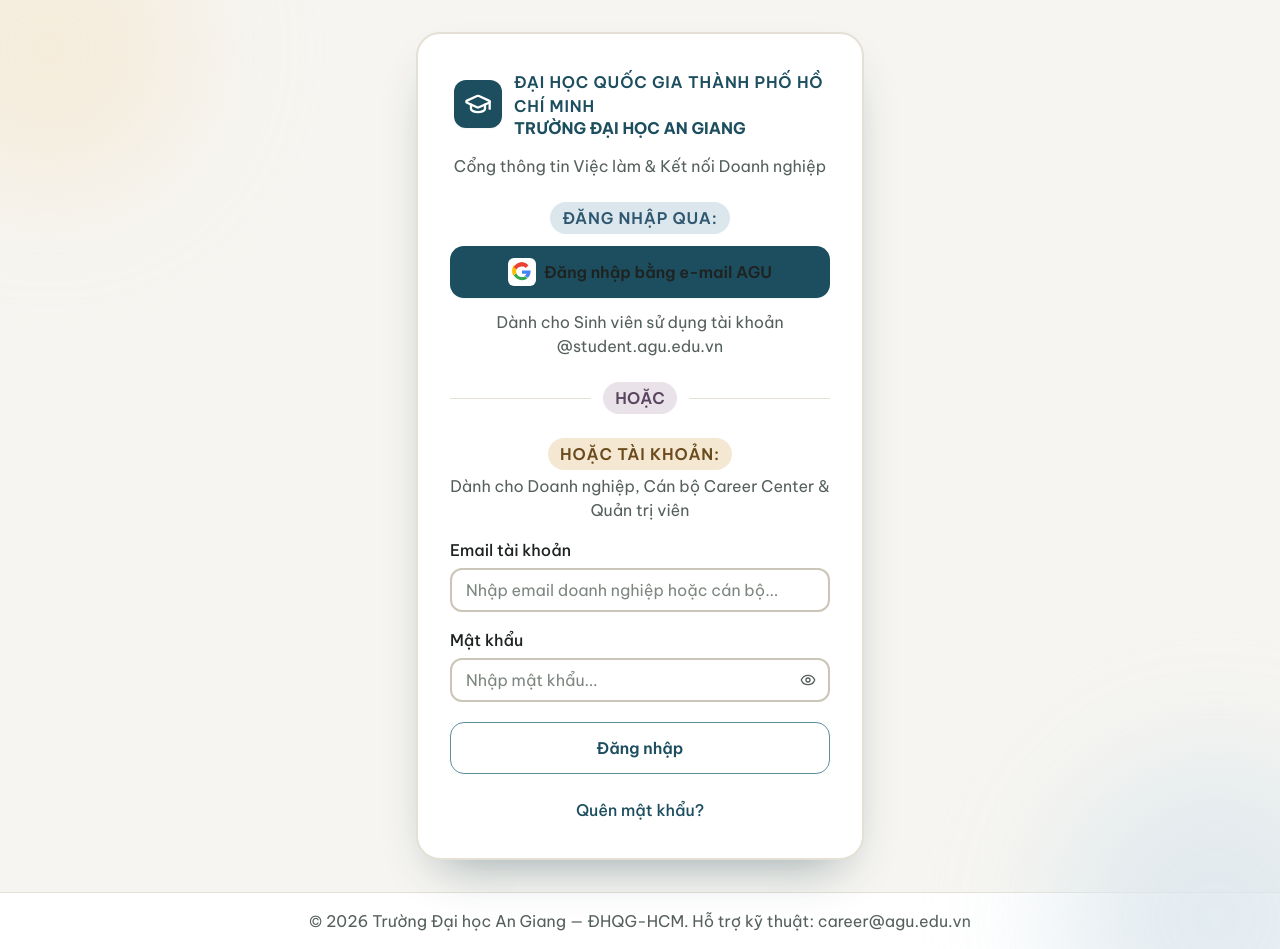
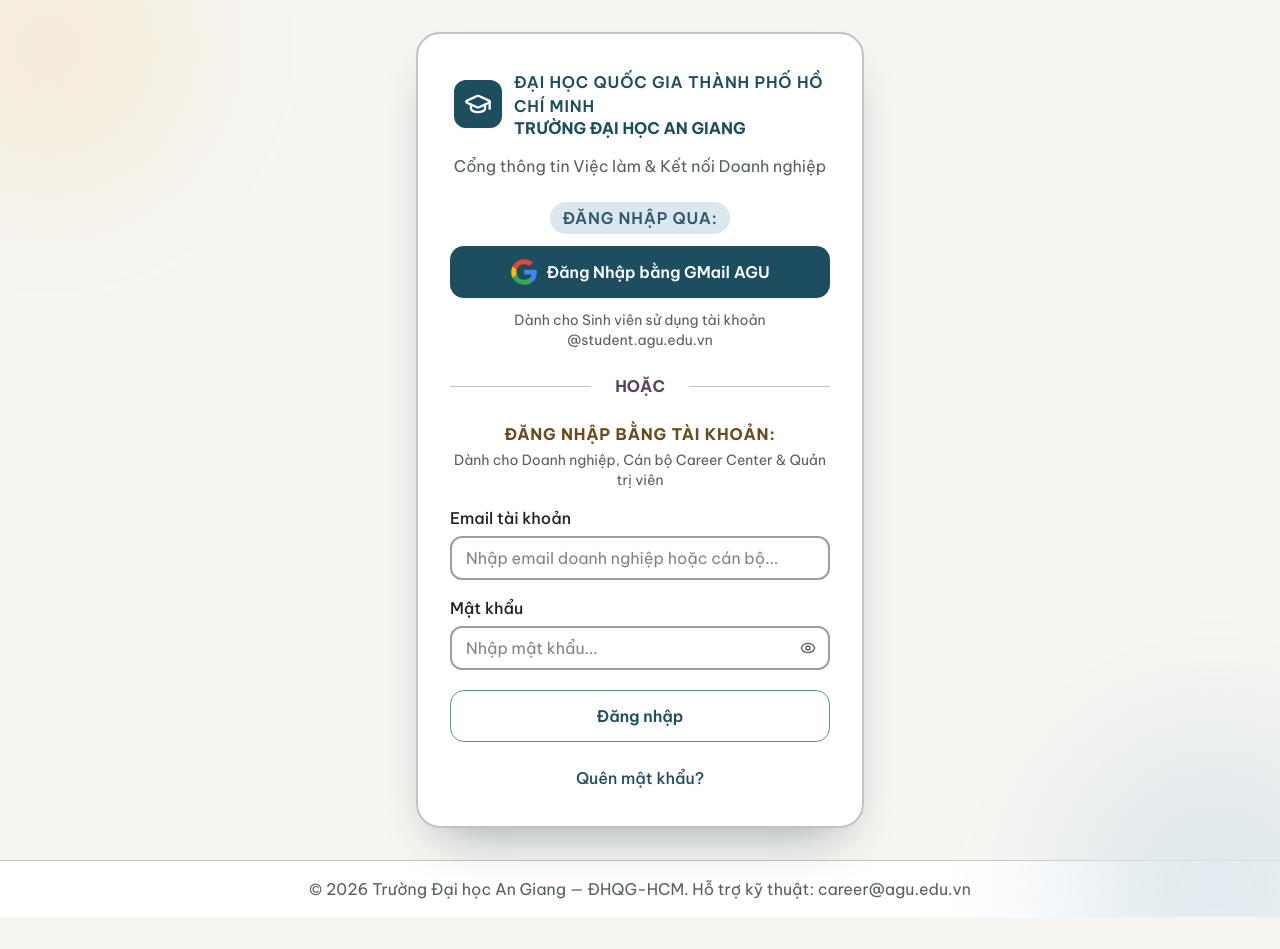
Before and after one commit to DuyCaChef/university-recruitment-crm, a React (Vite) app in the folder frontend/: page /login in a window 1280 px wide. After the commit the page ends 917 px from the top, so only its background shows below. Built offline with nearby package versions, Linux system fonts and the light colour scheme; no server answers.

Commit message:
fix(ui-LoginPage): thêm icon Logo GG, chỉnh sủa text, màu viền c-line

```diff
--- a/frontend/src/components/ui/Input.tsx
+++ b/frontend/src/components/ui/Input.tsx
@@ -1,5 +1,12 @@
 // src/components/ui/Input.tsx
-import { forwardRef, type InputHTMLAttributes, type ReactNode } from "react";
+import {
+  forwardRef,
+  useEffect,
+  useState,
+  type ChangeEventHandler,
+  type InputHTMLAttributes,
+  type ReactNode,
+} from "react";
 import { AlertCircle } from "lucide-react";
 import { cn } from "@/shared/lib/cn";
 
@@ -11,8 +18,24 @@ export interface InputProps extends InputHTMLAttributes<HTMLInputElement> {
 }
 
 export const Input = forwardRef<HTMLInputElement, InputProps>(
-  ({ id, label, error, rightElement, className, ...props }, ref) => {
+  ({ id, label, error, rightElement, className, value, defaultValue, onChange, ...props }, ref) => {
     const errorId = error ? `${id}-error` : undefined;
+    const [isEmpty, setIsEmpty] = useState<boolean>(
+      () => String(value ?? defaultValue ?? "").trim().length === 0,
+    );
+
+    useEffect(() => {
+      if (value !== undefined) {
+        setIsEmpty(String(value).trim().length === 0);
+      }
+    }, [value]);
+
+    const handleChange: ChangeEventHandler<HTMLInputElement> = (event) => {
+      setIsEmpty(event.target.value.trim().length === 0);
+      onChange?.(event);
+    };
+
+    const shouldShowErrorBorder = Boolean(error) && !isEmpty;
 
     return (
       <div className="flex flex-col gap-1.5">
@@ -31,12 +54,15 @@ export const Input = forwardRef<HTMLInputElement, InputProps>(
               "hover:border-brand-400",
               "focus:border-brand-600 focus:outline-none focus:ring-4 focus:ring-brand-100",
               "disabled:cursor-not-allowed disabled:bg-subtle disabled:text-ink-3",
-              error
-                ? "border-2 border-danger focus:border-danger focus:ring-4 focus:ring-danger/10"
+              shouldShowErrorBorder
+                ? "border-2 border-danger-border focus:border-danger-border focus:ring-4 focus:ring-danger-bg"
                 : "border-2 border-line-strong",
               rightElement ? "pr-11" : "",
               className,
             )}
+            value={value}
+            defaultValue={value === undefined ? defaultValue : undefined}
+            onChange={handleChange}
             {...props}
           />
           {rightElement && (
@@ -50,7 +76,7 @@ export const Input = forwardRef<HTMLInputElement, InputProps>(
           <p
             id={errorId}
             role="alert"
-            className="flex items-start gap-1.5 text-small text-danger"
+            className="flex items-start gap-1.5 text-small text-danger-ink"
           >
             <AlertCircle
               className="mt-0.5 h-4 w-4 shrink-0"
--- a/frontend/src/features/auth/components/AguSsoButton.tsx
+++ b/frontend/src/features/auth/components/AguSsoButton.tsx
@@ -3,32 +3,6 @@ import { useState, type ReactElement } from "react";
 import { Button } from "@/components/ui/Button";
 import { UI_LABELS } from "@/shared/constants/errors";
 import { getAguGoogleSsoUrl } from "../api/authApi";
-
-const GoogleLogo = (): ReactElement => (
-  <svg
-    viewBox="0 0 24 24"
-    className="h-5 w-5"
-    role="img"
-    aria-label="Google"
-  >
-    <path
-      fill="#4285F4"
-      d="M21.805 10.201h-.685V10.16H12v3.84h5.513a5.073 5.073 0 0 1-2.096 2.32l.017.112 3.348 2.58.232.023c2.147-1.974 3.385-4.885 3.385-8.834Z"
-    />
-    <path
-      fill="#34A853"
-      d="M12 21.94c2.72 0 5.01-.89 6.68-2.41l-3.246-2.52A7.1 7.1 0 0 1 12 18.1a7.02 7.02 0 0 1-6.6-4.62l-.096.008-3.17 2.45-.04.105A11.98 11.98 0 0 0 12 21.94Z"
-    />
-    <path
-      fill="#FBBC05"
-      d="M5.4 13.48a7.47 7.47 0 0 1-.4-2.36c0-.82.13-1.61.38-2.36V6.17l-3.19-2.47-.104.05A11.95 11.95 0 0 0 .12 11.12c0 1.94.47 3.77 1.28 5.39l3.1-2.87.1-.16Z"
-    />
-    <path
-      fill="#EA4335"
-      d="M12 5.5c1.73 0 3.29.59 4.53 1.75l3.31-3.24A11.5 11.5 0 0 0 12 .1A11.96 11.96 0 0 0 2.1 6.17l3.29 2.59A7.09 7.09 0 0 1 12 5.5Z"
-    />
-  </svg>
-);
 
 interface AguSsoButtonProps {
   disabled?: boolean;
@@ -67,15 +41,22 @@ export const AguSsoButton = ({
         onClick={handleSsoRedirect}
       >
         <span
-          className="inline-flex h-7 w-7 items-center justify-center rounded-xs bg-surface shadow-sm"
+          className="inline-flex h-7 w-7 items-center justify-center"
           aria-hidden="true"
         >
-          <GoogleLogo />
+          <img
+            src="/google-color.svg"
+            alt=""
+            className="h-7 w-7"
+            aria-hidden="true"
+          />
         </span>
-        <span>{UI_LABELS.SSO_BUTTON_TEXT}</span>
+        <span className="text-white text-base">
+          {UI_LABELS.SSO_BUTTON_TEXT}
+        </span>
       </Button>
 
-      <p className="text-center text-caption text-ink-2">
+      <p className="text-center text-sm text-caption text-ink-2">
         {UI_LABELS.SSO_HELPER_TEXT}
       </p>
     </section>
--- a/frontend/src/features/auth/components/CredentialsLoginForm.tsx
+++ b/frontend/src/features/auth/components/CredentialsLoginForm.tsx
@@ -83,11 +83,11 @@ export const CredentialsLoginForm = ({
       <div className="flex flex-col gap-1 text-center">
         <h2
           id="credentials-login-heading"
-          className="mx-auto w-fit rounded-pill bg-sand-100 px-3 py-1 text-caption font-semibold uppercase tracking-wider text-sand-ink"
+          className="mx-auto w-fit px-3 text-caption font-bold uppercase tracking-wider text-sand-ink"
         >
           {UI_LABELS.CREDENTIALS_SECTION_LABEL}
         </h2>
-        <p className="text-caption text-ink-2">
+        <p className="text-sm text-ink-2">
           {UI_LABELS.CREDENTIALS_HELPER_TEXT}
         </p>
       </div>
--- a/frontend/src/features/auth/pages/LoginPage.tsx
+++ b/frontend/src/features/auth/pages/LoginPage.tsx
@@ -1,25 +1,27 @@
 // src/features/auth/pages/LoginPage.tsx
-import { useState, type ReactElement } from 'react';
-import { useSearchParams } from 'react-router-dom';
-import { AlertCircle } from 'lucide-react';
-import { ERROR_MESSAGES } from '@/shared/constants/errors';
-import { AguSsoButton } from '../components/AguSsoButton';
-import { CredentialsLoginForm } from '../components/CredentialsLoginForm';
-import { ForgotPasswordModal } from '../components/ForgotPasswordModal';
+import { useState, type ReactElement } from "react";
+import { useSearchParams } from "react-router-dom";
+import { AlertCircle } from "lucide-react";
+import { ERROR_MESSAGES } from "@/shared/constants/errors";
+import { AguSsoButton } from "../components/AguSsoButton";
+import { CredentialsLoginForm } from "../components/CredentialsLoginForm";
+import { ForgotPasswordModal } from "../components/ForgotPasswordModal";
 
 export const LoginPage = (): ReactElement => {
   const [isForgotModalOpen, setIsForgotModalOpen] = useState<boolean>(false);
   const [searchParams] = useSearchParams();
 
   // Bắt mã lỗi trả về trên URL nếu Google SSO bị từ chối (ví dụ: dùng @gmail.com cá nhân)
-  const ssoErrorCode = searchParams.get('error');
+  const ssoErrorCode = searchParams.get("error");
   const ssoErrorMessage = ssoErrorCode
     ? (ERROR_MESSAGES[ssoErrorCode] ?? ERROR_MESSAGES.SSO_DOMAIN_FORBIDDEN)
     : null;
 
   return (
     <div className="flex flex-col gap-6">
-      <h1 className="sr-only">Đăng nhập Cổng Việc làm Trường Đại học An Giang</h1>
+      <h1 className="sr-only">
+        Đăng nhập Cổng Việc làm Trường Đại học An Giang
+      </h1>
 
       {/* Thông báo lỗi nếu luồng Google SSO redirect về kèm mã lỗi */}
       {ssoErrorMessage && (
@@ -27,7 +29,10 @@ export const LoginPage = (): ReactElement => {
           role="alert"
           className="rounded-input border border-danger bg-clay-100 p-3.5 text-small text-clay-ink flex items-start gap-2.5"
         >
-          <AlertCircle className="h-5 w-5 shrink-0 text-danger mt-0.5" aria-hidden="true" />
+          <AlertCircle
+            className="h-5 w-5 shrink-0 text-danger mt-0.5"
+            aria-hidden="true"
+          />
           <span>{ssoErrorMessage}</span>
         </div>
       )}
@@ -36,16 +41,22 @@ export const LoginPage = (): ReactElement => {
       <AguSsoButton />
 
       {/* Đường phân cách nhẹ giữa 2 luồng xác thực */}
-      <div className="relative flex items-center" role="separator" aria-label="Hoặc">
+      <div
+        className="relative flex items-center"
+        role="separator"
+        aria-label="Hoặc"
+      >
         <div className="h-px flex-1 bg-line" />
-        <span className="mx-3 rounded-pill bg-mauve-100 px-3 py-1 text-caption font-semibold text-mauve-ink">
+        <span className="mx-3 px-3 text-caption font-bold text-mauve-ink">
           HOẶC
         </span>
         <div className="h-px flex-1 bg-line" />
       </div>
 
       {/* Khối 2: Form Email & Mật khẩu dành cho Career Center và Employer */}
-      <CredentialsLoginForm onOpenForgotPassword={() => setIsForgotModalOpen(true)} />
+      <CredentialsLoginForm
+        onOpenForgotPassword={() => setIsForgotModalOpen(true)}
+      />
 
       {/* Hộp thoại hướng dẫn khi bấm Quên mật khẩu */}
       <ForgotPasswordModal
--- a/frontend/src/shared/constants/errors.ts
+++ b/frontend/src/shared/constants/errors.ts
@@ -39,9 +39,9 @@ export const UI_LABELS = {
   APP_UNIVERSITY_NAME: "TRƯỜNG ĐẠI HỌC AN GIANG",
   APP_PORTAL_SUBTITLE: "Cổng thông tin Việc làm & Kết nối Doanh nghiệp",
   SSO_SECTION_LABEL: "ĐĂNG NHẬP QUA:",
-  SSO_BUTTON_TEXT: "Đăng nhập bằng e-mail AGU",
+  SSO_BUTTON_TEXT: "Đăng Nhập bằng GMail AGU",
   SSO_HELPER_TEXT: "Dành cho Sinh viên sử dụng tài khoản @student.agu.edu.vn",
-  CREDENTIALS_SECTION_LABEL: "HOẶC TÀI KHOẢN:",
+  CREDENTIALS_SECTION_LABEL: "ĐĂNG NHẬP BẰNG TÀI KHOẢN:",
   CREDENTIALS_HELPER_TEXT:
     "Dành cho Doanh nghiệp, Cán bộ Career Center & Quản trị viên",
 } as const;
--- a/frontend/src/styles/tokens.css
+++ b/frontend/src/styles/tokens.css
@@ -8,80 +8,80 @@
   color-scheme: light;
 
   /* ── Brand (Teal) ─────────────────────────── */
-  --c-brand-50:  #EEF5F6;
-  --c-brand-100: #D5E5E9;
-  --c-brand-200: #B2CDD5;
-  --c-brand-300: #8FB5BF;
-  --c-brand-400: #5C8E9C;
-  --c-brand-500: #3A7383;
-  --c-brand-600: #1D4E5F;
-  --c-brand-700: #163C4A;
-  --c-brand-800: #10303C;
-  --c-brand-900: #0F3340;
-  --c-brand-text: #1D4E5F;
+  --c-brand-50: #eef5f6;
+  --c-brand-100: #d5e5e9;
+  --c-brand-200: #b2cdd5;
+  --c-brand-300: #8fb5bf;
+  --c-brand-400: #5c8e9c;
+  --c-brand-500: #3a7383;
+  --c-brand-600: #1d4e5f;
+  --c-brand-700: #163c4a;
+  --c-brand-800: #10303c;
+  --c-brand-900: #0f3340;
+  --c-brand-text: #1d4e5f;
 
   /* ── Clay (đất nung) ──────────────────────── */
-  --c-clay-600: #A65A3E;
-  --c-clay-100: #F2E0D6;
-  --c-clay-ink: #7A3E27;
+  --c-clay-600: #a65a3e;
+  --c-clay-100: #f2e0d6;
+  --c-clay-ink: #7a3e27;
 
   /* ── Sand (cát) ───────────────────────────── */
-  --c-sand:     #D6A964;
-  --c-sand-100: #F4E8D2;
-  --c-sand-ink: #6B4A1C;
+  --c-sand: #d6a964;
+  --c-sand-100: #f4e8d2;
+  --c-sand-ink: #6b4a1c;
 
   /* ── Sage (xanh sage) ─────────────────────── */
-  --c-sage:     #7FA58A;
-  --c-sage-100: #DFEBE1;
-  --c-sage-ink: #2F5E42;
+  --c-sage: #7fa58a;
+  --c-sage-100: #dfebe1;
+  --c-sage-ink: #2f5e42;
 
   /* ── Mist (xám xanh) ─────────────────────── */
-  --c-mist-100: #DCE7ED;
-  --c-mist-ink: #2F5870;
+  --c-mist-100: #dce7ed;
+  --c-mist-ink: #2f5870;
 
   /* ── Mauve (tím xám) ─────────────────────── */
-  --c-mauve-100: #E9E2E8;
-  --c-mauve-ink: #5A4560;
+  --c-mauve-100: #e9e2e8;
+  --c-mauve-ink: #5a4560;
 
   /* ── Neutrals ─────────────────────────────── */
-  --c-canvas:      #F6F5F1;
-  --c-surface:     #FFFFFF;
-  --c-subtle:      #EFEDE6;
-  --c-line:        #E4E0D6;
-  --c-line-strong: #CBC6B8;
-  --c-ink:         #1E2321;
-  --c-ink-2:       #56605B;
-  --c-ink-3:       #7D867F;
-  --c-focus:       #2F7F95;
+  --c-canvas: #f6f5f1;
+  --c-surface: #ffffff;
+  --c-subtle: #efede6;
+  --c-line: #c3c3c3;
+  --c-line-strong: #9f9e99;
+  --c-ink: #1e2321;
+  --c-ink-2: #56605b;
+  --c-ink-3: #7d867f;
+  --c-focus: #2f7f95;
 
   /* ── Semantic ─────────────────────────────── */
-  --c-success-bg:     #DFEBE1;
-  --c-success-ink:    #2F5E42;
-  --c-success-border: #7FA58A;
+  --c-success-bg: #dfebe1;
+  --c-success-ink: #2f5e42;
+  --c-success-border: #7fa58a;
 
-  --c-warning-bg:     #F4E8D2;
-  --c-warning-ink:    #6B4A1C;
-  --c-warning-border: #D6A964;
+  --c-warning-bg: #f4e8d2;
+  --c-warning-ink: #6b4a1c;
+  --c-warning-border: #d6a964;
 
-  --c-danger-bg:     #FBE7E4;
-  --c-danger-ink:    #A3281C;
-  --c-danger-border: #D9574A;
+  --c-danger-bg: #fbe7e4;
+  --c-danger-ink: #a3281c;
+  --c-danger-border: #d9574a;
 
-  --c-info-bg:     #DCE7ED;
-  --c-info-ink:    #2F5870;
-  --c-info-border: #5C8E9C;
+  --c-info-bg: #dce7ed;
+  --c-info-ink: #2f5870;
+  --c-info-border: #5c8e9c;
 
-  --c-neutral-bg:     #EFEDE6;
-  --c-neutral-ink:    #56605B;
-  --c-neutral-border: #CBC6B8;
+  --c-neutral-bg: #efede6;
+  --c-neutral-ink: #56605b;
+  --c-neutral-border: #cbc6b8;
 
   /* ── Border Radius ────────────────────────── */
-  --radius-xs:     6px;
-  --radius-input:  12px;
+  --radius-xs: 6px;
+  --radius-input: 12px;
   --radius-button: 14px;
-  --radius-card:   18px;
-  --radius-panel:  24px;
-  --radius-pill:   999px;
+  --radius-card: 18px;
+  --radius-panel: 24px;
+  --radius-pill: 999px;
 
   /* ── Shadows (theme sáng) ─────────────────── */
   --shadow-sm: 0 1px 2px rgba(15, 51, 64, 0.06);
@@ -94,72 +94,72 @@
   color-scheme: dark;
 
   /* Brand */
-  --c-brand-50:  #0F2A35;
+  --c-brand-50: #0f2a35;
   --c-brand-100: #133545;
-  --c-brand-200: #1A4255;
+  --c-brand-200: #1a4255;
   --c-brand-300: #245068;
-  --c-brand-400: #2E6478;
-  --c-brand-500: #3A7383;
-  --c-brand-600: #2F6F84;
-  --c-brand-700: #3A8099;
-  --c-brand-800: #4A94AE;
-  --c-brand-900: #6AB0C8;
-  --c-brand-text: #8CC2D2;
+  --c-brand-400: #2e6478;
+  --c-brand-500: #3a7383;
+  --c-brand-600: #2f6f84;
+  --c-brand-700: #3a8099;
+  --c-brand-800: #4a94ae;
+  --c-brand-900: #6ab0c8;
+  --c-brand-text: #8cc2d2;
 
   /* Clay */
-  --c-clay-600: #D98E6E;
-  --c-clay-100: #3A2820;
-  --c-clay-ink: #F2E0D6;
+  --c-clay-600: #d98e6e;
+  --c-clay-100: #3a2820;
+  --c-clay-ink: #f2e0d6;
 
   /* Sand */
-  --c-sand:     #E0B878;
-  --c-sand-100: #3A2F1C;
-  --c-sand-ink: #F4E8D2;
+  --c-sand: #e0b878;
+  --c-sand-100: #3a2f1c;
+  --c-sand-ink: #f4e8d2;
 
   /* Sage */
-  --c-sage:     #9CC4A8;
-  --c-sage-100: #1F3328;
-  --c-sage-ink: #DFEBE1;
+  --c-sage: #9cc4a8;
+  --c-sage-100: #1f3328;
+  --c-sage-ink: #dfebe1;
 
   /* Mist */
-  --c-mist-100: #1C2D36;
-  --c-mist-ink: #8FB3C6;
+  --c-mist-100: #1c2d36;
+  --c-mist-ink: #8fb3c6;
 
   /* Mauve */
-  --c-mauve-100: #2E2632;
-  --c-mauve-ink: #B9A3C0;
+  --c-mauve-100: #2e2632;
+  --c-mauve-ink: #b9a3c0;
 
   /* Neutrals */
-  --c-canvas:      #0C1619;
-  --c-surface:     #14222A;
-  --c-subtle:      #1A2B33;
-  --c-line:        #263A43;
-  --c-line-strong: #3A4F59;
-  --c-ink:         #E8EEEC;
-  --c-ink-2:       #A9B8B4;
-  --c-ink-3:       #7F918D;
-  --c-focus:       #7CC4D9;
+  --c-canvas: #0c1619;
+  --c-surface: #14222a;
+  --c-subtle: #1a2b33;
+  --c-line: #263a43;
+  --c-line-strong: #3a4f59;
+  --c-ink: #e8eeec;
+  --c-ink-2: #a9b8b4;
+  --c-ink-3: #7f918d;
+  --c-focus: #7cc4d9;
 
   /* Semantic */
-  --c-success-bg:     #1F3328;
-  --c-success-ink:    #DFEBE1;
-  --c-success-border: #9CC4A8;
+  --c-success-bg: #1f3328;
+  --c-success-ink: #dfebe1;
+  --c-success-border: #9cc4a8;
 
-  --c-warning-bg:     #3A2F1C;
-  --c-warning-ink:    #F4E8D2;
-  --c-warning-border: #E0B878;
+  --c-warning-bg: #3a2f1c;
+  --c-warning-ink: #f4e8d2;
+  --c-warning-border: #e0b878;
 
-  --c-danger-bg:     #3A1F1C;
-  --c-danger-ink:    #F08A7E;
-  --c-danger-border: #D9574A;
+  --c-danger-bg: #3a1f1c;
+  --c-danger-ink: #f08a7e;
+  --c-danger-border: #d9574a;
 
-  --c-info-bg:     #1C2D36;
-  --c-info-ink:    #8FB3C6;
-  --c-info-border: #2E6478;
+  --c-info-bg: #1c2d36;
+  --c-info-ink: #8fb3c6;
+  --c-info-border: #2e6478;
 
-  --c-neutral-bg:     #1A2B33;
-  --c-neutral-ink:    #A9B8B4;
-  --c-neutral-border: #3A4F59;
+  --c-neutral-bg: #1a2b33;
+  --c-neutral-ink: #a9b8b4;
+  --c-neutral-border: #3a4f59;
 
   /* Shadows: thay bằng viền trong dark mode */
   --shadow-sm: none;
```
Also changed, not shown: frontend/src/layouts/PublicLayout.tsx (deleted, +0 -57 lines), frontend/public/google-color.svg (added).
